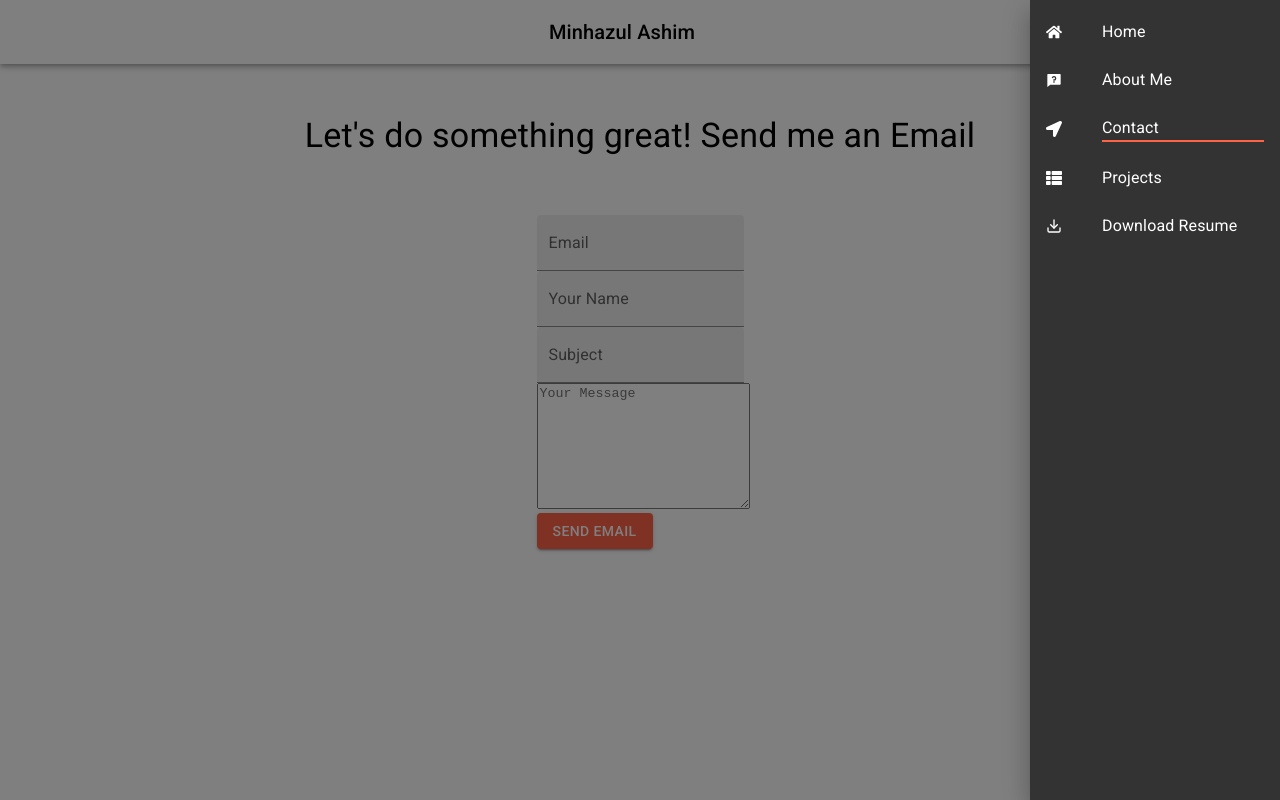
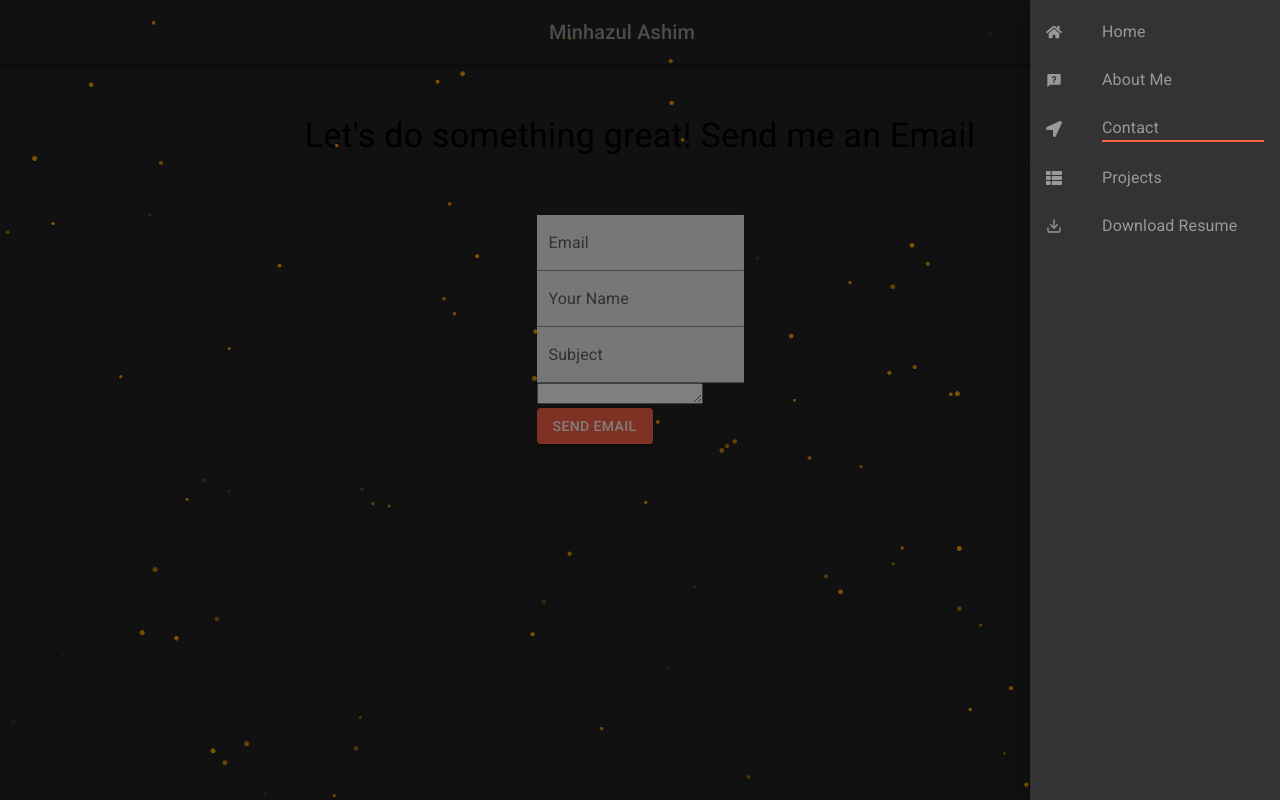
Before and after one commit to minhazul-ashim/minhazul-ashim-clientSide, a React (Create React App) app: page /contact in a window 1280 px wide. Both pictures are taken after a click on the button 1224 px from the left and 32 px from the top of the page. Built offline with nearby package versions, Linux system fonts and the light colour scheme.

Commit message:
particles background added

```diff
--- a/package.json
+++ b/package.json
@@ -19,6 +19,7 @@
     "react-reveal": "^1.2.2",
     "react-router-dom": "^5.2.0",
     "react-scripts": "4.0.3",
+    "react-tsparticles": "^1.37.5",
     "styled-components": "^5.3.3",
     "typed.js": "^2.0.12",
     "typewriter-effect": "^2.18.2",
--- a/src/App.css
+++ b/src/App.css
@@ -1,3 +1,8 @@
+body {
+
+    background-color: #222;
+}
+
 .navlinks {
 
     color: 'white';
@@ -8,3 +13,12 @@
 
     z-index: 999;
 }
+
+
+
+@media only screen and (max-width: '600px') {
+
+    html {
+        font-size: 70%;
+    }
+}
--- a/src/App.js
+++ b/src/App.js
@@ -5,10 +5,18 @@ import Projects from './components/Projects/Projects';
 import About from './pages/About/About';
 import Contact from './pages/Contact/Contact';
 import Home from './pages/Home/Home';
+import ParticleBackground from './Particles/ParticleBackground';
+
 
 function App() {
+
+
   return (
     <div className="App">
+
+
+      <ParticleBackground></ParticleBackground>
+
       <BrowserRouter>
         <Navigation></Navigation>
         <Switch>
--- a/src/Particles/ParticleBackground.js
+++ b/src/Particles/ParticleBackground.js
@@ -1,13 +1,23 @@
 import React from "react";
-import Particles from "react-particles-js";
+import Particles from "react-tsparticles";
 import particle_config from "./particle-config";
 
-const ParticleBackground = ({ children }) => {
+const ParticleBackground = () => {
+
+
+    const particlesInit = (main) => {
+        console.log(main);
+
+        // you can initialize the tsParticles instance (main) here, adding custom shapes or presets
+    };
+
+    const particlesLoaded = (container) => {
+        console.log(container);
+    }
 
     return (
-        <Particles params={particle_config}>
-            {children}
-        </Particles>
+
+        <Particles id="tsparticles" params={particle_config} init={particlesInit} loaded={particlesLoaded} />
     )
 }
 
--- a/src/ProjectBox.js/ProjectBox.js
+++ b/src/ProjectBox.js/ProjectBox.js
@@ -13,7 +13,7 @@ const ProjectBox = ({ data }) => {
 
             <LightSpeed right>
 
-                <Paper elevation={0} sx={{ display: 'flex', flexDirection: 'column', alignItems: 'center', justifyContent: 'center' }}>
+                <Paper elevation={0} sx={{ display: 'flex', flexDirection: 'column', alignItems: 'center', justifyContent: 'center', background: 'transparent', color: '#999' }}>
 
                     <Box sx={{ width: '60%', my: '3%' }}>
                         <img src={img} style={{ width: '100%' }} alt="" />
@@ -25,7 +25,7 @@ const ProjectBox = ({ data }) => {
                     <Typography textAlign='justify' display='block' my={2} variant='body'>
                         {desc.slice(0, 150)}...
                     </Typography>
-                    <Button variant='outlined'>
+                    <Button variant='outlined' sx={{ color: 'white' }}>
                         View Detail
                     </Button>
                 </Paper>
--- a/src/components/Drawer/Drawer.js
+++ b/src/components/Drawer/Drawer.js
@@ -24,42 +24,42 @@ export default function Menu({ toggle, setToggle }) {
 
     const list = (anchor) => (
         <Box
-            sx={{ width: anchor === 'top' || anchor === 'bottom' ? 'auto' : 250, background: '#333', height: '100vh', color: 'white' }}
+            sx={{ width: anchor === 'top' || anchor === 'bottom' ? 'auto' : 250, background: '#333', height: '100vh', color: '#999' }}
             role="presentation"
             onClick={toggleDrawer(anchor, false)}
             onKeyDown={toggleDrawer(anchor, false)}
         >
             <List>
                 <ListItem button>
-                    <ListItemIcon sx={{ color: 'white' }}>
+                    <ListItemIcon sx={{ color: '#999' }}>
                         <FaHome />
                     </ListItemIcon>
-                    <ListItemText activeStyle={{ borderBottom: '2px solid tomato' }} as={NavLink} sx={{ color: 'white', textDecoration: 'none' }} to='/home' primary={'Home'} />
+                    <ListItemText activeStyle={{ borderBottom: '2px solid tomato' }} as={NavLink} sx={{ color: '#999', textDecoration: 'none' }} to='/home' primary={'Home'} />
                 </ListItem>
                 <ListItem button>
-                    <ListItemIcon sx={{ color: 'white' }}>
+                    <ListItemIcon sx={{ color: '#999' }}>
                         <RiQuestionnaireFill />
                     </ListItemIcon>
-                    <ListItemText activeStyle={{ borderBottom: '2px solid tomato' }} as={NavLink} sx={{ color: 'white', textDecoration: 'none' }} to='/about' primary={'About Me'} />
+                    <ListItemText activeStyle={{ borderBottom: '2px solid tomato' }} as={NavLink} sx={{ color: '#999', textDecoration: 'none' }} to='/about' primary={'About Me'} />
                 </ListItem>
                 <ListItem button>
-                    <ListItemIcon sx={{ color: 'white' }}>
+                    <ListItemIcon sx={{ color: '#999' }}>
                         <FaLocationArrow />
                     </ListItemIcon>
-                    <ListItemText activeStyle={{ borderBottom: '2px solid tomato' }} as={NavLink} sx={{ color: 'white', textDecoration: 'none' }} to='/contact' primary={'Contact'} />
+                    <ListItemText activeStyle={{ borderBottom: '2px solid tomato' }} as={NavLink} sx={{ color: '#999', textDecoration: 'none' }} to='/contact' primary={'Contact'} />
                 </ListItem>
                 <ListItem button>
-                    <ListItemIcon sx={{ color: 'white' }}>
+                    <ListItemIcon sx={{ color: '#999' }}>
                         <FaThList />
                     </ListItemIcon>
-                    <ListItemText as={NavLink} to='/projects' activeStyle={{ borderBottom: '2px solid tomato' }} sx={{ color: 'white', textDecoration: 'none' }} primary={'Projects'} />
+                    <ListItemText as={NavLink} to='/projects' activeStyle={{ borderBottom: '2px solid tomato' }} sx={{ color: '#999', textDecoration: 'none' }} primary={'Projects'} />
                 </ListItem>
                 <ListItem button>
-                    <ListItemIcon sx={{ color: 'white' }}>
+                    <ListItemIcon sx={{ color: '#999' }}>
                         <FiDownload />
                     </ListItemIcon>
                     <ListItemText>
-                        <a style={{ color: 'white', textDecoration: 'none' }} target='__blank' href="https://drive.google.com/file/d/1tRSbhdEz2FFiTCnXoenXUFN1lyV3kXec/view?usp=sharing">Download Resume</a>
+                        <a style={{ color: '#999', textDecoration: 'none' }} target='__blank' href="https://drive.google.com/file/d/1tRSbhdEz2FFiTCnXoenXUFN1lyV3kXec/view?usp=sharing">Download Resume</a>
                     </ListItemText>
                 </ListItem>
             </List>
--- a/src/components/Navigation/Navigation.js
+++ b/src/components/Navigation/Navigation.js
@@ -23,7 +23,7 @@ const Navigation = () => {
                     >
                         {/* <MenuIcon /> */}
                     </IconButton>
-                    <Typography variant="h6" component="div" sx={{ flexGrow: 1, textAlign: 'center', color: 'black' }}>
+                    <Typography variant="h6" component="div" sx={{ flexGrow: 1, textAlign: 'center', color: '#999' }}>
                         Minhazul Ashim
                     </Typography>
                     <Button onClick={() => {
@@ -31,7 +31,7 @@ const Navigation = () => {
                             'right': true
                         })
                     }}>
-                        <BiMenu style={{ fontSize: '35px', color: 'black' }} />
+                        <BiMenu style={{ fontSize: '35px', color: '#999' }} />
                     </Button>
                 </Toolbar>
                 <Menu toggle={drawer} setToggle={setDrawer}></Menu>
--- a/src/pages/About/About.js
+++ b/src/pages/About/About.js
@@ -9,7 +9,7 @@ const About = () => {
             <Box sx={{ width: '50%' }}>
                 <img style={{ width: '100%' }} src={thumbsup} alt="" />
             </Box>
-            <Box>
+            <Box sx={{color: '#999'}}>
                 <Typography variant='h4' sx={{ textAlign: 'center', my: '3%', textDecoration: 'underline' }}>
                     Md. Minhazul Haque
                 </Typography>
--- a/src/pages/Contact/Contact.js
+++ b/src/pages/Contact/Contact.js
@@ -38,18 +38,13 @@ const Contact = () => {
 
                 <form ref={form} onSubmit={sendEmail}>
 
-                    <TextField sx={{ display: 'block' }} label="Email" variant="filled" name='email' />
+                    <TextField sx={{ display: 'block', background: '#ffffff' }} label="Email" variant="filled" name='email' />
 
-                    <TextField sx={{ display: 'block' }} label="Your Name" variant="filled" name='name' />
+                    <TextField sx={{ display: 'block', background: '#ffffff' }} label="Your Name" variant="filled" name='name' />
 
-                    <TextField sx={{ display: 'block' }} label="Subject" variant="filled" name='subject' />
+                    <TextField sx={{ display: 'block', background: '#ffffff' }} label="Subject" variant="filled" name='subject' />
 
-                    <TextareaAutosize
-                        aria-label="minimum height"
-                        minRows={8}
-                        placeholder="Your Message"
-                        style={{ width: '100%' }} name='message'
-                    />
+                    <TextareaAutosize></TextareaAutosize>
 
                     <Button variant='contained' sx={{ display: 'block', backgroundColor: 'tomato' }} type='submit'>
                         Send Email
--- a/src/pages/Home/Home.js
+++ b/src/pages/Home/Home.js
@@ -29,7 +29,7 @@ const Home = () => {
                     <Grid item xs={12} md={7} sx={{ display: 'flex', flexDirection: ' column', justifyContent: 'center', p: '5%' }}>
                         <Box>
                             <Typography variant='h2'>
-                                <span style={{ fontSize: '55px' }}>This is</span> <span style={{ color: 'tomato', fontWeight: '500' }}>Minhazul Ashim</span>
+                                <span style={{ fontSize: '3.4rem', color: 'white' }}>This is</span> <span style={{ color: 'tomato', fontWeight: '500' }}>Minhazul Ashim</span>
                             </Typography>
                             <Typography variant='h4' sx={{ my: '3%', color: '#00a873', fontWeight: '500' }}>
                                 <Typewriter
@@ -57,7 +57,7 @@ const Home = () => {
                 </Grid>
             </Box>
             <Container>
-                <Typography variant='h4' sx={{ textAlign: 'center', mb: '3%' }}>
+                <Typography variant='h4' sx={{ textAlign: 'center', mb: '3%', color: 'white' }}>
                     Some Projects
                 </Typography>
                 <Projects></Projects>
```
Also changed, not shown: src/Particles/particle-config.js (+23 -23 lines), 2 other files (tests, documents, lock files or other folders).
